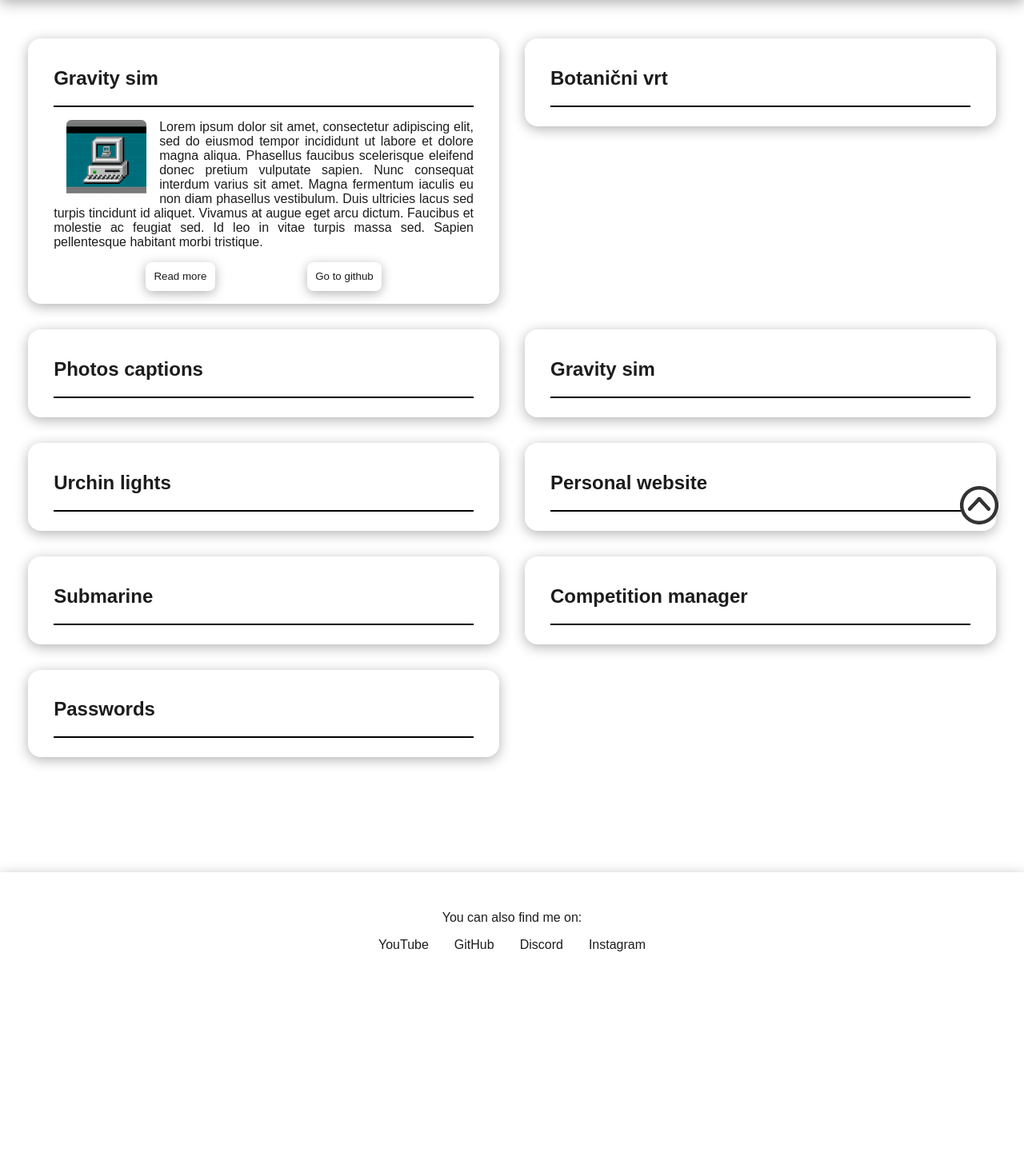
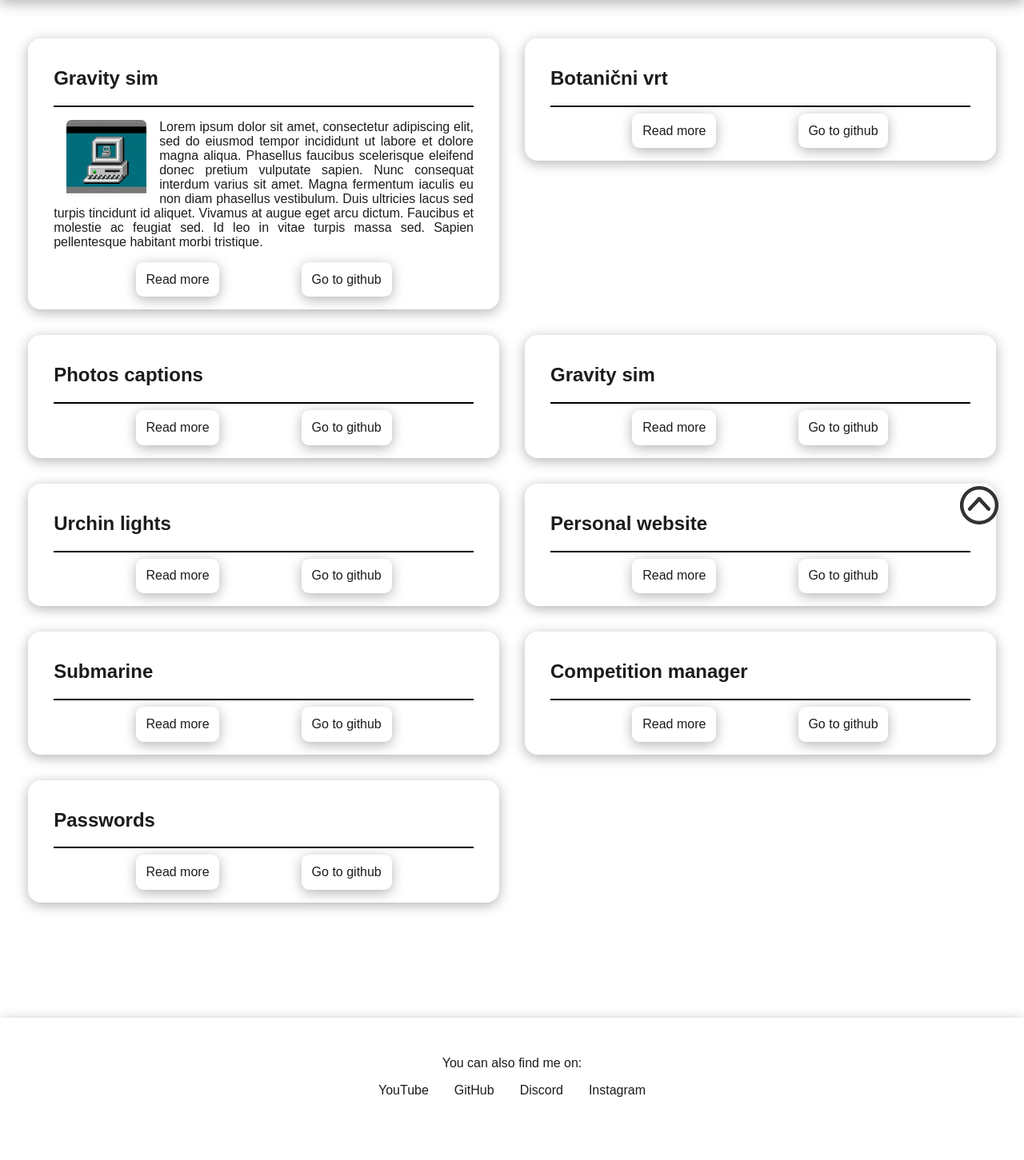
Before and after one commit to salamelek/personal_website, a PHP site: page /projects/ in a window 1280 px wide. Shown: the part 112-1563 px from the top of the page at 80% size. Before the commit the page ends 1302 px from the top, so only its background shows below. Run offline with PHP 8.4, Linux system fonts and the light colour scheme.

Commit message:
hr fixed, projects changes

```diff
--- a/css/style.css
+++ b/css/style.css
@@ -187,16 +187,17 @@ nav {
     justify-content: space-evenly;
 }
 
-.project-card button {
+.link-button {
     border-style: none;
     padding: 0.8em;
     background: none;
     border-radius: 0.6em;
+    cursor: pointer;
     transition: var(--delay-short);
     color: var(--text-color);
 }
 
-.project-card button:hover {
+.link-button:hover {
     background: rgba(0, 0, 0, 0.1);
     transform: scale(1.05);
     transition: var(--delay-short);
@@ -240,7 +241,7 @@ nav {
 
 .curriculum-content {
     padding: 1em;
-    border-right: 1px solid var(--elements-color);
+    border-right: 2px solid var(--elements-color);
 }
 
 .curriculum-side-card {
@@ -259,7 +260,6 @@ nav {
 }
 
 .skills-card:hover {
-    /*TODO hr is empty when zooming*/
     transform: scale(1.05);
     transition: transform var(--delay-mid);
 }
@@ -343,7 +343,7 @@ nav {
 .contacts-card li::after {
     content: "Click to copy";
     transform: scale(0) translateX(-50%);
-    background: gray;
+    background: var(--bcg-color);
     display: inline-block;
     position: absolute;
     left: 50%;
@@ -352,6 +352,7 @@ nav {
     padding: 0.5em;
     border-radius: 0.5em;
     pointer-events: none;
+    box-shadow: 0 0.22em 1em var(--shadow-color);
 
     transition: transform var(--delay-short);
     transform-origin: left bottom;
--- a/projects/index.html
+++ b/projects/index.html
@@ -35,41 +35,73 @@
                     <p>Lorem ipsum dolor sit amet, consectetur adipiscing elit, sed do eiusmod tempor incididunt ut labore et dolore magna aliqua. Phasellus faucibus scelerisque eleifend donec pretium vulputate sapien. Nunc consequat interdum varius sit amet. Magna fermentum iaculis eu non diam phasellus vestibulum. Duis ultricies lacus sed turpis tincidunt id aliquet. Vivamus at augue eget arcu dictum. Faucibus et molestie ac feugiat sed. Id leo in vitae turpis massa sed. Sapien pellentesque habitant morbi tristique.</p>
                 </div>
                 <div class="options-wrapper">
-                    <button class="shadow">Read more</button>
-                    <button class="shadow">Go to github</button>
+                    <a class="shadow link-button" href="">Read more</a>
+                    <a class="shadow link-button" href="">Go to github</a>
                 </div>
             </div>
             <div class="project-card shadow">
                 <h2>Botanični vrt</h2>
                 <hr>
+                <div class="options-wrapper">
+                    <a class="shadow link-button" href="">Read more</a>
+                    <a class="shadow link-button" href="">Go to github</a>
+                </div>
             </div>
             <div class="project-card shadow">
                 <h2>Photos captions</h2>
                 <hr>
+                <div class="options-wrapper">
+                    <a class="shadow link-button" href="">Read more</a>
+                    <a class="shadow link-button" href="">Go to github</a>
+                </div>
             </div>
             <div class="project-card shadow">
                 <h2>Gravity sim</h2>
                 <hr>
+                <div class="options-wrapper">
+                    <a class="shadow link-button" href="">Read more</a>
+                    <a class="shadow link-button" href="">Go to github</a>
+                </div>
             </div>
             <div class="project-card shadow">
                 <h2>Urchin lights</h2>
                 <hr>
+                <div class="options-wrapper">
+                    <a class="shadow link-button" href="">Read more</a>
+                    <a class="shadow link-button" href="">Go to github</a>
+                </div>
             </div>
             <div class="project-card shadow">
                 <h2>Personal website</h2>
                 <hr>
+                <div class="options-wrapper">
+                    <a class="shadow link-button" href="">Read more</a>
+                    <a class="shadow link-button" href="">Go to github</a>
+                </div>
             </div>
             <div class="project-card shadow">
                 <h2>Submarine</h2>
                 <hr>
+                <div class="options-wrapper">
+                    <a class="shadow link-button" href="">Read more</a>
+                    <a class="shadow link-button" href="">Go to github</a>
+                </div>
             </div>
             <div class="project-card shadow">
                 <h2>Competition manager</h2>
                 <hr>
+                <div class="options-wrapper">
+                    <a class="shadow link-button" href="">Read more</a>
+                    <a class="shadow link-button" href="">Go to github</a>
+                </div>
             </div>
             <div class="project-card shadow">
                 <h2>Passwords</h2>
                 <hr>
+                <div class="options-wrapper">
+                    <a class="shadow link-button" href="">Read more</a>
+                    <a class="shadow link-button" href="">Go to github</a>
+                </div>
             </div>
         </div>
     </main>
```
